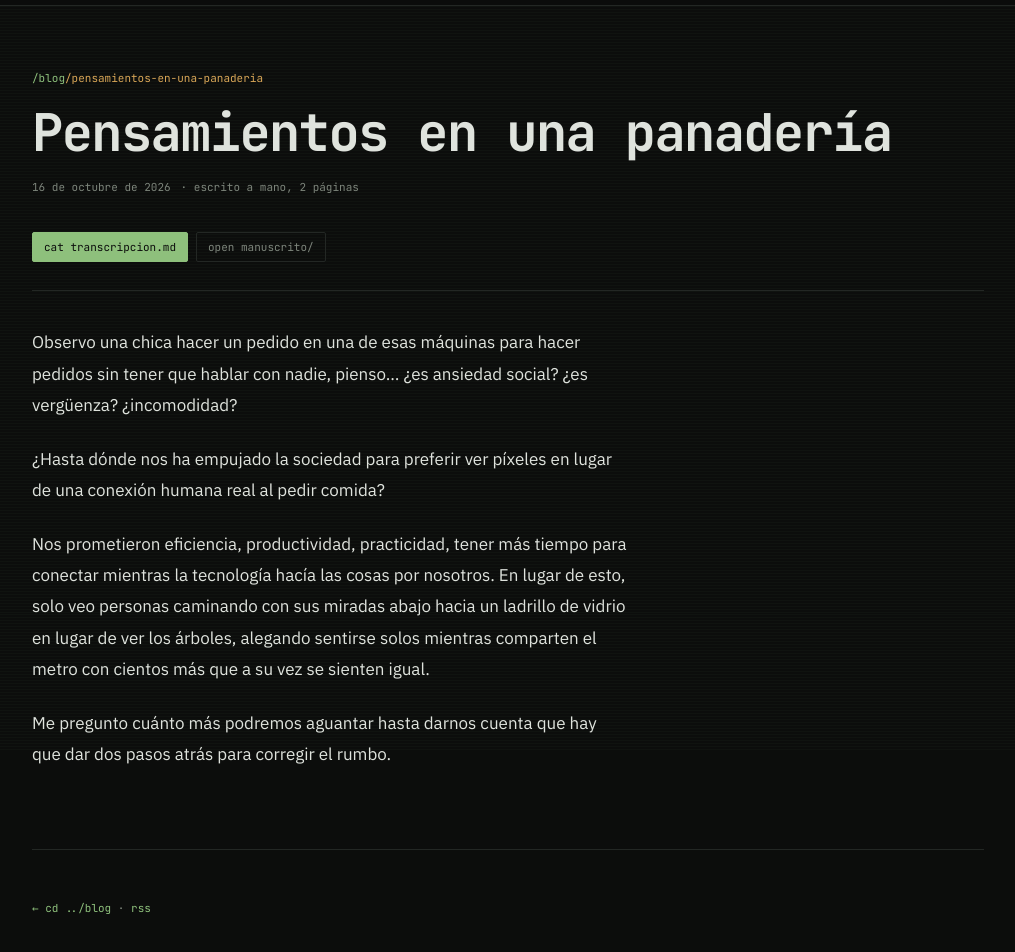
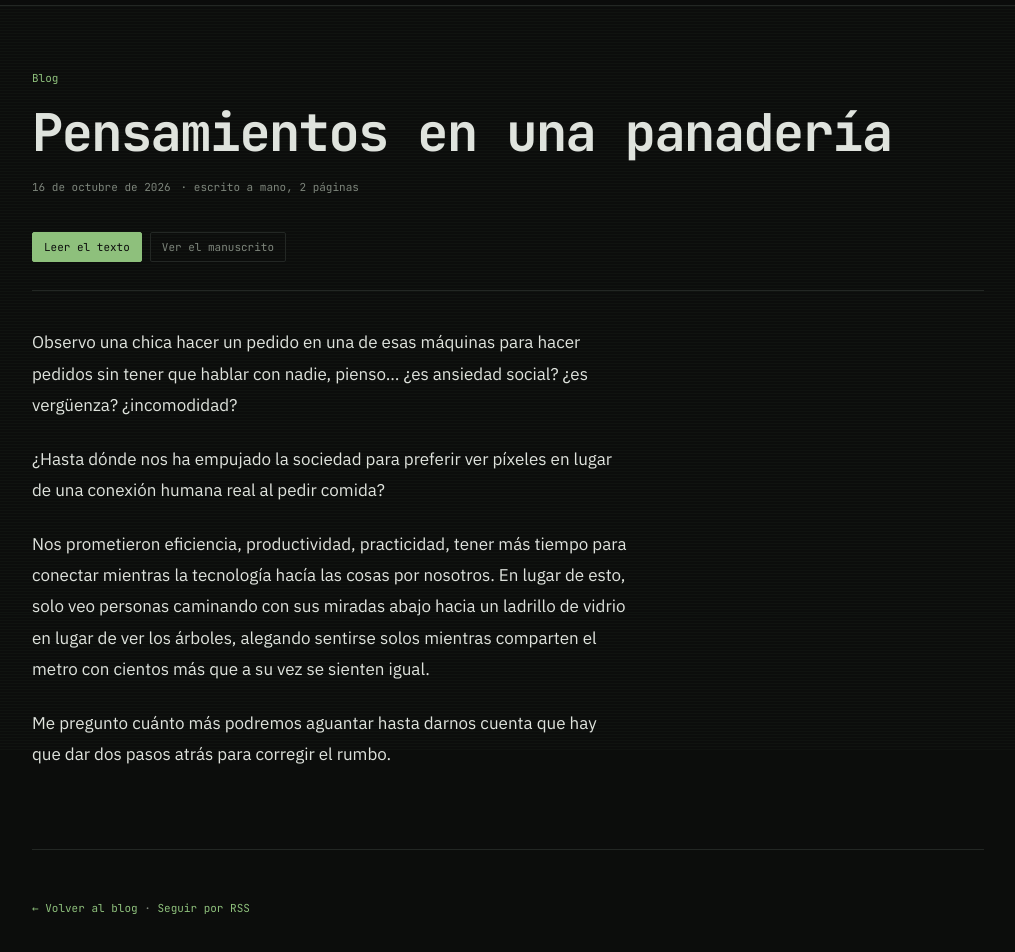
Before and after one commit to andirsun/andersonlaverde.com, a Next.js app: page /blog/pensamientos-en-una-panaderia in a window 1280 px wide. Shown: the part 50-1002 px from the top of the page, without its empty margins (132-1147 px from the left). Built offline with nearby package versions, Linux system fonts and the light colour scheme.

Commit message:
Blog copy in plain language, no command syntax

```diff
--- a/src/app/blog/[slug]/page.tsx
+++ b/src/app/blog/[slug]/page.tsx
@@ -45,7 +45,7 @@ export default async function PostPage({ params }: Props) {
     <main lang="es">
       <section className="page-head">
         <span className="kind">
-          <Link href="/blog">/blog</Link>/{post.slug}
+          <Link href="/blog">Blog</Link>
         </span>
         <h1>{post.title}</h1>
         <p className="meta">
@@ -73,7 +73,7 @@ export default async function PostPage({ params }: Props) {
                     }}
                   />
                   <figcaption>
-                    {String(i + 1).padStart(2, "0")}.png · {i + 1}/{pages.length}
+                    Página {i + 1} de {pages.length}
                   </figcaption>
                 </figure>
               ))}
@@ -86,7 +86,7 @@ export default async function PostPage({ params }: Props) {
 
       <section className="vidfoot">
         <p className="fine">
-          <Link href="/blog">← cd ../blog</Link> · <a href="/blog/rss.xml">rss</a>
+          <Link href="/blog">← Volver al blog</Link> · <a href="/blog/rss.xml">Seguir por RSS</a>
         </p>
       </section>
     </main>
--- a/src/app/blog/page.tsx
+++ b/src/app/blog/page.tsx
@@ -23,7 +23,7 @@ export default async function BlogPage() {
   return (
     <main>
       <section className="page-head">
-        <span className="kind">/blog</span>
+        <span className="kind">Blog</span>
         <h1><T en="Writing" es="Lo que pienso" /></h1>
         <p className="lede sans">
           <T
@@ -32,11 +32,11 @@ export default async function BlogPage() {
           />
         </p>
         <div className="actions">
-          <a className="btn" href="/blog/rss.xml">
-            <T en="subscribe --rss" es="suscribirme --rss" />
+          <a className="btn" href={MEDIUM_URL} target="_blank" rel="noreferrer">
+            <T en="Older posts on Medium" es="Lo anterior en Medium" />
           </a>
-          <a className="btn-ghost" href={MEDIUM_URL} target="_blank" rel="noreferrer">
-            <T en="older posts on medium" es="lo anterior en medium" />
+          <a className="btn-ghost" href="/blog/rss.xml">
+            <T en="Follow by RSS" es="Seguir por RSS" />
           </a>
         </div>
       </section>
@@ -53,9 +53,9 @@ export default async function BlogPage() {
                 <span className="t">{p.title}</span>
                 {p.excerpt && <span className="x sans">{p.excerpt}</span>}
                 <span className="m">
-                  {p.source === "medium" ? "medium" : p.handwritten
-                    ? <T en="handwritten + transcript" es="manuscrito + transcripción" />
-                    : "andersonlaverde.com"}
+                  {p.source === "medium" ? "Medium" : p.handwritten
+                    ? <T en="handwritten, with transcript" es="escrito a mano, con transcripción" />
+                    : <T en="on this site" es="en esta página" />}
                 </span>
               </span>
               <span className="arrow">{p.source === "medium" ? "↗" : "→"}</span>
--- a/src/app/page.tsx
+++ b/src/app/page.tsx
@@ -20,8 +20,8 @@ const SECTIONS = [
     href: "/blog",
     title: { en: "Writing", es: "Lo que pienso" },
     text: {
-      en: "What I write on Medium — technology, the environment and personal stories. Mostly in Spanish.",
-      es: "Lo que escribo en Medium: tecnología, medio ambiente e historias personales.",
+      en: "What I write — technology, the environment and personal stories, some of it by hand. Mostly in Spanish.",
+      es: "Lo que escribo: tecnología, medio ambiente e historias personales, a veces a mano.",
     },
     go: { en: "read the blog →", es: "leer el blog →" },
   },
--- a/src/components/PostViews.tsx
+++ b/src/components/PostViews.tsx
@@ -35,8 +35,8 @@ export default function PostViews({ transcript, manuscript }: { transcript: Reac
   return (
     <>
       <div className="views" role="tablist" aria-label="Versión del texto">
-        {tab("transcript", "cat transcripcion.md")}
-        {tab("manuscript", "open manuscrito/")}
+        {tab("transcript", "Leer el texto")}
+        {tab("manuscript", "Ver el manuscrito")}
       </div>
       <div id="panel-transcript" role="tabpanel" aria-labelledby="tab-transcript" hidden={view !== "transcript"}>
         {transcript}
```
